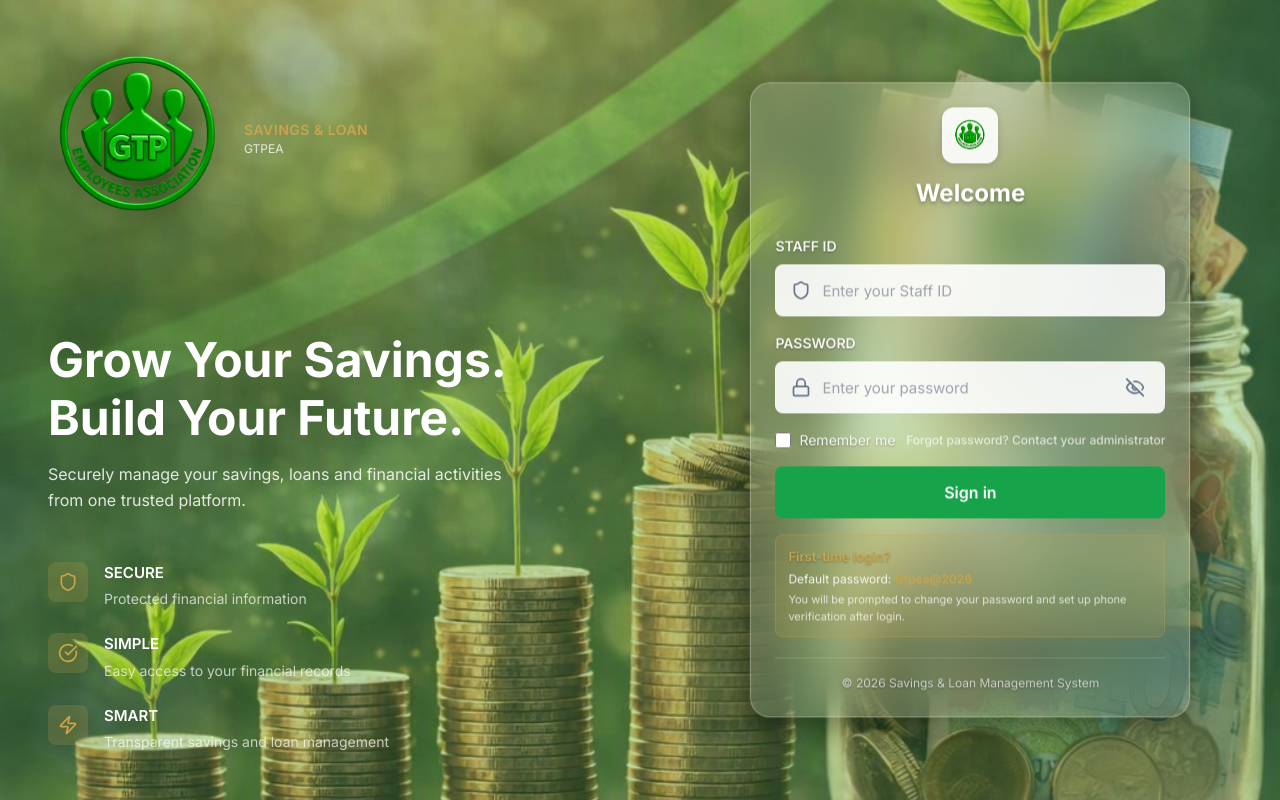
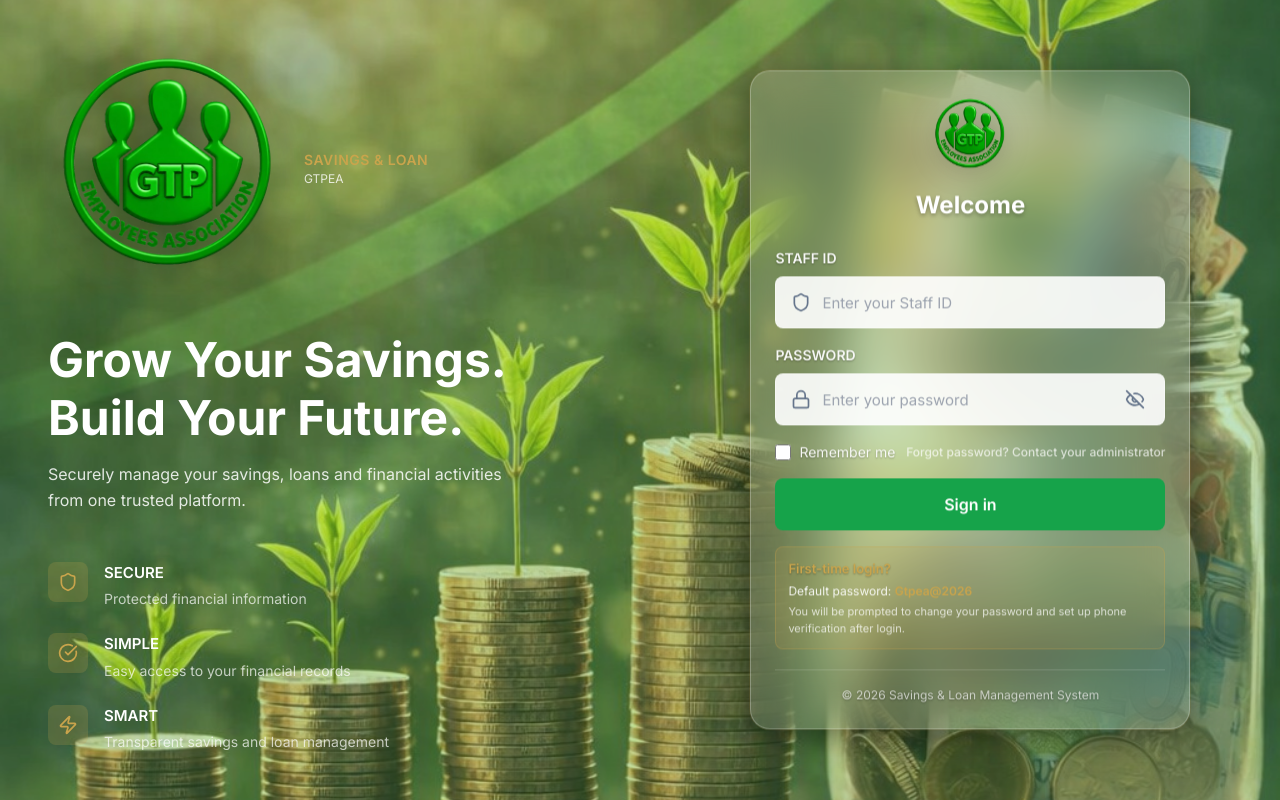
Before and after one commit to amiteyewisdom/GTPEA, a Next.js app: page /login in a window 1280 px wide. Built offline with nearby package versions, Linux system fonts and the light colour scheme.

Commit message:
Update page.tsx

```diff
--- a/src/app/(auth)/login/page.tsx
+++ b/src/app/(auth)/login/page.tsx
@@ -100,10 +100,10 @@ export default function LoginPage() {
               src="/images/gtpea-logo.png"
               alt="GTPEA"
               style={{
-                width: "180px",
-                height: "180px",
+                width: "240px",
+                height: "240px",
                 objectFit: "contain",
-                filter: "drop-shadow(0 4px 16px rgba(0, 0, 0, 0.3))",
+                filter: "drop-shadow(0 4px 20px rgba(0, 0, 0, 0.35))",
               }}
             />
             <div>
@@ -237,38 +237,17 @@ export default function LoginPage() {
             alignItems: "center",
             marginBottom: isDesktop ? "24px" : "16px",
           }}>
-            {isDesktop ? (
-              <div style={{
-                width: "56px",
-                height: "56px",
-                backgroundColor: "rgba(255, 255, 255, 0.9)",
-                borderRadius: "12px",
-                display: "flex",
-                alignItems: "center",
-                justifyContent: "center",
-                boxShadow: "0 2px 8px rgba(0, 0, 0, 0.15)",
-                border: "1px solid rgba(255, 255, 255, 0.3)",
-                marginBottom: "12px",
-              }}>
-                <img
-                  src="/images/gtpea-logo.png"
-                  alt="GTPEA"
-                  style={{ width: "100%", height: "100%", objectFit: "contain", padding: "10px" }}
-                />
-              </div>
-            ) : (
             <img
               src="/images/gtpea-logo.png"
               alt="GTPEA"
               style={{
-                  width: "100px",
-                  height: "100px",
+                width: isDesktop ? "80px" : "100px",
+                height: isDesktop ? "80px" : "100px",
                 objectFit: "contain",
                 filter: "drop-shadow(0 4px 12px rgba(0, 0, 0, 0.25))",
-                  marginBottom: "8px",
+                marginBottom: isDesktop ? "12px" : "8px",
               }}
             />
-            )}
             <h2 style={{
               fontSize: isDesktop ? "24px" : "20px",
               fontWeight: "700",
```
Lines whose indentation alone changed are shown as unchanged.
